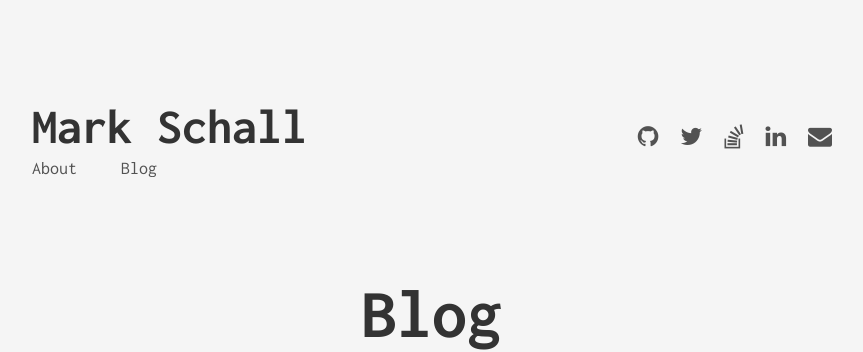
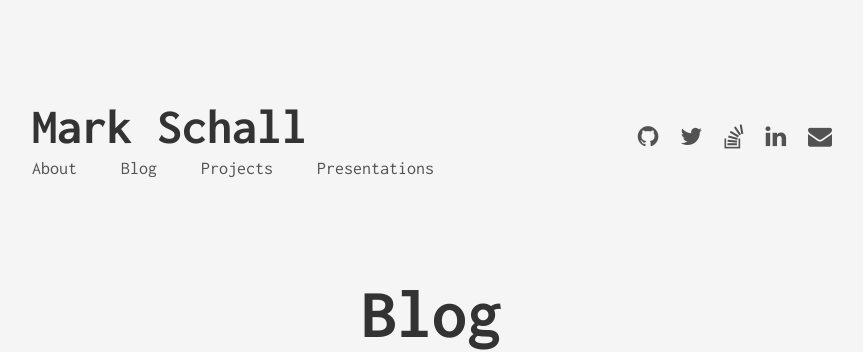
Before and after one commit to maschall/maschall.github.io, a Jekyll site: the page built from index.html, in a window 1280 px wide. Shown: the top 352 px of the page, without its empty margins (208-1071 px from the left). Built offline with Jekyll 4.4.1, drawn with Linux system fonts in a browser that asks for light colours.

Commit message:
Display special categories in header

```diff
--- a/_data/categories.yml
+++ b/_data/categories.yml
@@ -1,8 +1,11 @@
 - slug: development
   name: Development
+  display_in_header: false
 
 - slug: projects
   name: Projects
+  display_in_header: true
 
 - slug: presentations
   name: Presentations
+  display_in_header: true
--- a/_includes/header.html
+++ b/_includes/header.html
@@ -5,6 +5,11 @@
         <ul class="menu">
             <li class="menu__entry"><a href="{{ '/about' | prepend: site.baseurl }}">About</a></li>
             <li class="menu__entry"><a href="{{ '/' | prepend: site.baseurl }}">Blog</a></li>
+	        {% for category in site.data.categories %}
+				{% if category.display_in_header %}
+					<li class="menu__entry"><a href="{{ '/categories/' | append: category.slug | prepend: site.baseurl }}">{{ category.name }}</a></li>
+				{% endif %}
+	        {% endfor %}
         </ul>
     </div>
 
```
